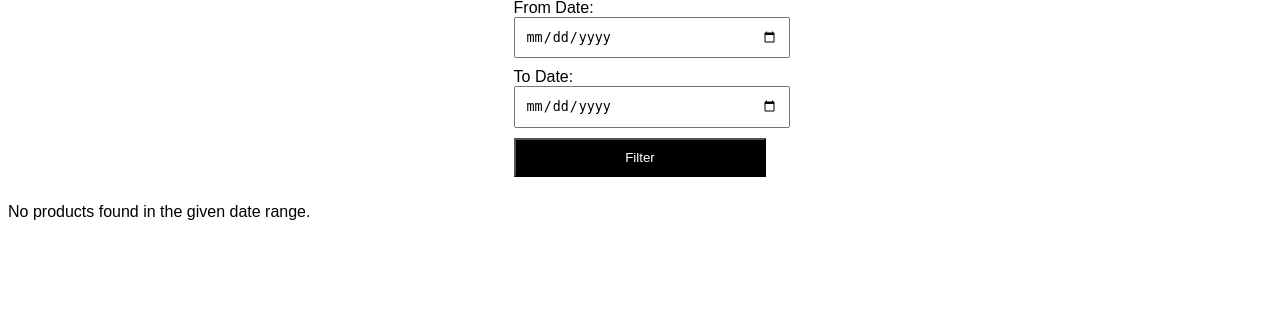
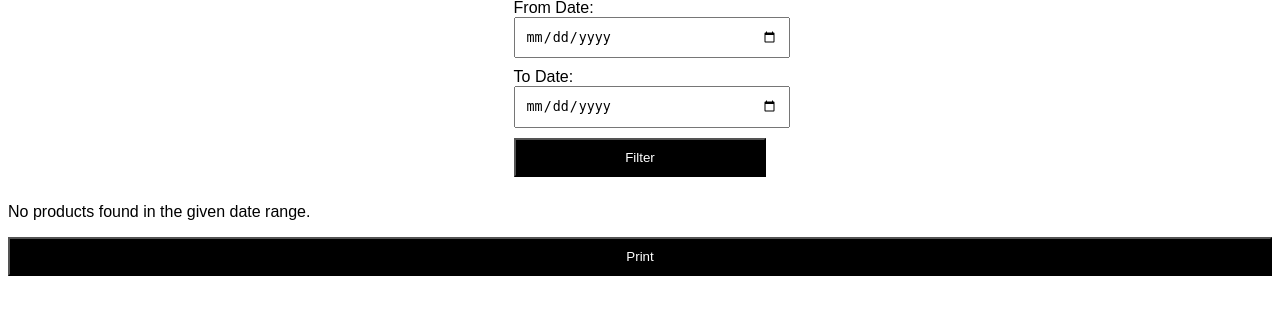
Before and after one commit to aryandehdashti/EkalandCrawlerWebService, a Django app: page /filtered/ in a window 1280 px wide. Shown: the part 127-454 px from the top of the page. Run offline with Django 4.2, Linux system fonts and the light colour scheme; tables that the repository leaves empty hold one stand-in row (values such as "Sample post").

Commit message:
adding print button to templates

```diff
--- a/crewlerPortal/crewlerApp/templates/filtered.html
+++ b/crewlerPortal/crewlerApp/templates/filtered.html
@@ -123,5 +123,6 @@
   {% else %}
   <p>No products found in the given date range.</p>
   {% endif %}
+  <button type="button" onclick="window.print()">Print</button>
 </body>
 </html>
--- a/crewlerPortal/crewlerApp/templates/lastChecked.html
+++ b/crewlerPortal/crewlerApp/templates/lastChecked.html
@@ -84,6 +84,6 @@
       {% endfor %}
     </tbody>
   </table>
-
+  <button type="button" onclick="window.print()">Print</button>
 </body>
 </html>
```
